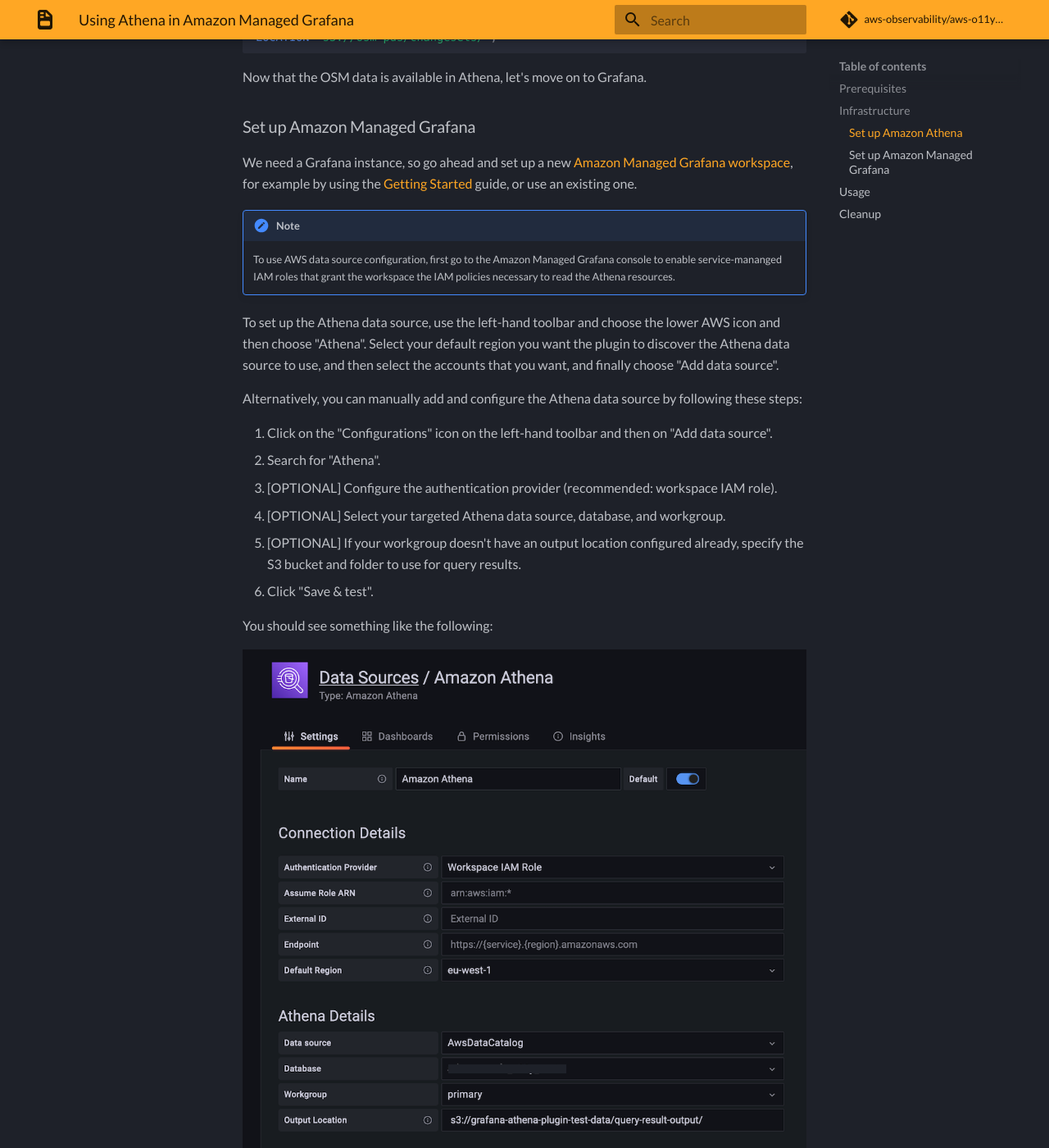
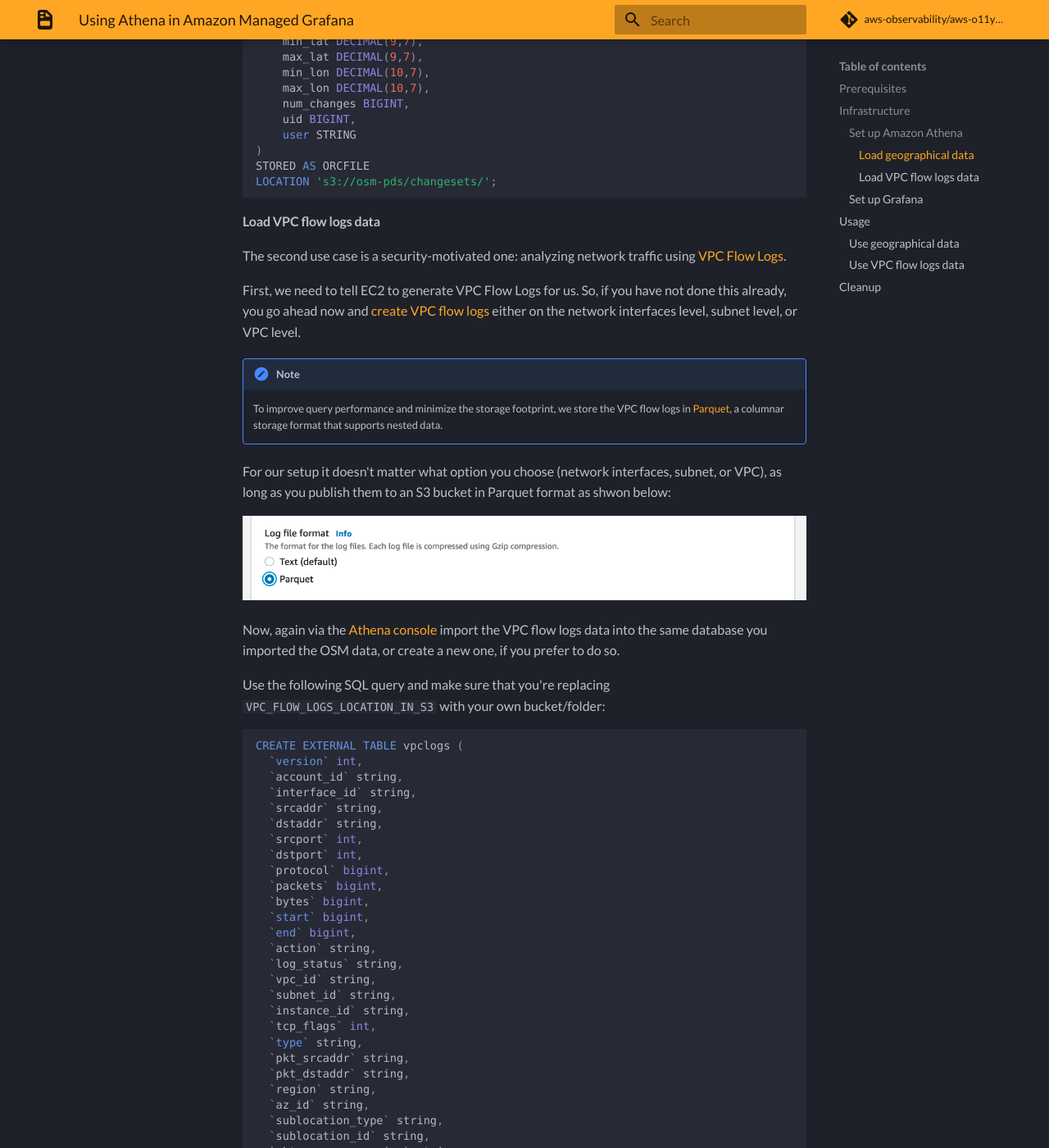
Before and after one commit to aws-observability/aws-o11y-recipes, an MkDocs documentation site: the page built from docs/recipes/amg-athena-plugin.md, in a window 1280 px wide and 1400 px high, scrolled down 2147 px. Shown: the whole window at 82% size. Built offline with MkDocs 1.6.1 and Material for MkDocs 9.7.7, drawn with Linux system fonts in a browser that asks for light colours; some web fonts are replaced; comment, search, counter and statistics services are not loaded; some of the changed text lies outside the part shown.

Commit message:
improves Athena plugin recipe

````diff
--- a/docs/recipes/amg-athena-plugin.md
+++ b/docs/recipes/amg-athena-plugin.md
@@ -20,17 +20,28 @@
 Let's first set up the necessary infrastructure.
 
 ### Set up Amazon Athena
-We will use [OpenStreetMap][osm] (OSM) data to demonstrate the usage of the
-Athena plugin. For that to work, we need to first get the OSM data into Athena.
 
-So, first off, create a new database in Athena. Go to the [Athena
-console][athena-console] and there use the following three
-SQL queries to import the OSM data into the database.
+We want to see how to use Athena in two different scenarios: one scenario around
+geographical data along with the Geomap plugin, and one in a security-relevant
+scenario around VPC flow logs.
+
+First, let's make sure Athena is set up and the datasets are loaded.
 
 !!! warning
     You have to use the Amazon Athena console to execute these queries. Grafana
 	in general has read-only access to the data sources, so can not be used
 	to create or update data.
+
+#### Load geographical data
+
+In this first use case we use a dataset from the [Registry of Open Data on AWS][awsod].
+More specifically, we will use [OpenStreetMap][osm] (OSM) to demonstrate
+the usage of the Athena plugin for a geographical data motivated use case.
+For that to work, we need to first get the OSM data into Athena.
+
+So, first off, create a new database in Athena. Go to the [Athena
+console][athena-console] and there use the following three
+SQL queries to import the OSM data into the database.
 
 Query 1:
 
@@ -97,9 +108,80 @@
 LOCATION 's3://osm-pds/changesets/';
 ```
 
-Now that the OSM data is available in Athena, let's move on to Grafana.
+#### Load VPC flow logs data
 
-### Set up Amazon Managed Grafana
+The second use case is a security-motivated one: analyzing network traffic
+using [VPC Flow Logs][vpcflowlogs].
+
+First, we need to tell EC2 to generate VPC Flow Logs for us. So, if you have
+not done this already, you go ahead now and [create VPC flow logs][createvpcfl]
+either on the network interfaces level, subnet level, or VPC level.
+
+!!! note
+    To improve query performance and minimize the storage footprint, we store
+    the VPC flow logs in [Parquet][parquet], a columnar storage format
+    that supports nested data.
+
+For our setup it doesn't matter what option you choose (network interfaces,
+subnet, or VPC), as long as you publish them to an S3 bucket in Parquet format
+as shwon below:
+
+![Screen shot of the EC2 console "Create flow log" panel](../images/ec2-vpc-flowlogs-creation.png)
+
+Now, again via the [Athena console][athena-console] import the VPC flow logs
+data into the same database you imported the OSM data, or create a new one,
+if you prefer to do so.
+
+Use the following SQL query and make sure that you're replacing
+`VPC_FLOW_LOGS_LOCATION_IN_S3` with your own bucket/folder:
+
+
+```sql
+CREATE EXTERNAL TABLE vpclogs (
+  `version` int,
+  `account_id` string,
+  `interface_id` string,
+  `srcaddr` string,
+  `dstaddr` string,
+  `srcport` int,
+  `dstport` int,
+  `protocol` bigint,
+  `packets` bigint,
+  `bytes` bigint,
+  `start` bigint,
+  `end` bigint,
+  `action` string,
+  `log_status` string,
+  `vpc_id` string,
+  `subnet_id` string,
+  `instance_id` string,
+  `tcp_flags` int,
+  `type` string,
+  `pkt_srcaddr` string,
+  `pkt_dstaddr` string,
+  `region` string,
+  `az_id` string,
+  `sublocation_type` string,
+  `sublocation_id` string,
+  `pkt_src_aws_service` string,
+  `pkt_dst_aws_service` string,
+  `flow_direction` string,
+  `traffic_path` int
+)
+STORED AS PARQUET
+LOCATION 'VPC_FLOW_LOGS_LOCATION_IN_S3'
+```
+
+For example, `VPC_FLOW_LOGS_LOCATION_IN_S3` could look something like the
+following if you're using the S3 bucket `allmyflowlogs`:
+
+```
+s3://allmyflowlogs/AWSLogs/12345678901/vpcflowlogs/eu-west-1/2021/
+```
+
+Now that the datasets are available in Athena, let's move on to Grafana.
+
+### Set up Grafana
 
 We need a Grafana instance, so go ahead and set up a new [Amazon Managed Grafana
 workspace][amg-workspace], for example by using the [Getting Started][amg-getting-started] guide,
@@ -110,12 +192,10 @@
     console to enable service-mananged IAM roles that grant the workspace the
     IAM policies necessary to read the Athena resources.
 
-
 To set up the Athena data source, use the left-hand toolbar and choose the
 lower AWS icon and then choose "Athena". Select your default region you want
 the plugin to discover the Athena data source to use, and then select the
 accounts that you want, and finally choose "Add data source".
-
 
 Alternatively, you can manually add and configure the Athena data source by
 following these steps:
@@ -134,11 +214,24 @@
 ![Screen shot of the Athena data source config](../images/amg-plugin-athena-ds.png)
 
 ## Usage
-The SQL query is as follows:
 
+And now let's look at how to use our Athena datasets from Grafana.
+
+### Use geographical data
+
+The [OpenStreetMap][osm] (OSM) data in Athena can answer a number of questions,
+such as "where are certain amenities". Let's see that in action.
+
+For example, a SQL query against the OSM dataset to list places that offer food
+in the Las Vegas region is as follows:
 
 ```sql
-SELECT tags['amenity'] as amenity, tags['name'] as name, tags['website'] as website, lat, lon from planet
+SELECT
+tags['amenity'] AS amenity,
+tags['name'] AS name,
+tags['website'] AS website,
+lat, lon
+FROM planet
 WHERE type = 'node'
   AND tags['amenity'] IN ('bar', 'pub', 'fast_food', 'restaurant')
   AND lon BETWEEN -115.5 AND -114.5
@@ -146,11 +239,43 @@
 LIMIT 500;
 ```
 
-You can import an example dashboard, available via
-[osm-sample-dashboard.json](./amg-athena-plugin/osm-sample-dashboard.json)
+!!!info
+    The Las Vegas region in above query is defined as everything with a latitude
+    between `36.1` and `36.3` as well as a longitude between `-115.5` and `-114.5`.
+	You could turn that into a set of variables (one for each corner) and make
+	the Geomap plugin adaptable to other regions.
+
+To visualize the OSM data using above query, you can import an example dashboard,
+available via [osm-sample-dashboard.json](./amg-athena-plugin/osm-sample-dashboard.json)
 that looks as follows:
 
 ![Screen shot of the OSM dashboard in AMG](../images/amg-osm-dashboard.png)
+
+!!!note
+    In above screen shot we use the Geomap visualization (in the left panel) to
+    plot the data points.
+
+### Use VPC flow logs data
+
+To analyze the VPC flow log data, detecting SSH and RDP traffic, use the
+following SQL query:
+
+```sql
+SELECT
+srcaddr, dstaddr, account_id, action, protocol, bytes, log_status
+FROM vpclogs
+WHERE
+srcport in (22, 3389)
+OR
+dstport IN (22, 3389)
+ORDER BY start ASC;
+```
+
+To visualize the VPC flow log data using above query, you can import an example dashboard,
+available via [vpcfl-sample-dashboard.json](./amg-athena-plugin/vpcfl-sample-dashboard.json)
+that looks as follows:
+
+![Screen shot of the VPC flow logs dashboard in AMG](../images/amg-vpcfl-dashboard.png)
 
 From here, you can use the following guides to create your own dashboard in
 Amazon Managed Grafana:
@@ -171,6 +296,10 @@
 [aws-cli]: https://docs.aws.amazon.com/cli/latest/userguide/cli-chap-install.html
 [aws-cli-conf]: https://docs.aws.amazon.com/cli/latest/userguide/cli-chap-configure.html
 [amg-getting-started]: https://aws.amazon.com/blogs/mt/amazon-managed-grafana-getting-started/
+[awsod]: https://registry.opendata.aws/
 [osm]: https://aws.amazon.com/blogs/big-data/querying-openstreetmap-with-amazon-athena/
+[vpcflowlogs]: https://docs.aws.amazon.com/vpc/latest/userguide/flow-logs.html
+[createvpcfl]: https://docs.aws.amazon.com/vpc/latest/userguide/flow-logs-s3.html#flow-logs-s3-create-flow-log
 [athena-console]: https://console.aws.amazon.com/athena/
 [amg-workspace]: https://console.aws.amazon.com/grafana/home#/workspaces
+[parquet]: https://github.com/apache/parquet-format
````
Also changed, not shown: docs/recipes/amg-athena-plugin/vpcfl-sample-dashboard.json (added, +187 -0 lines), docs/images/amg-vpcfl-dashboard.png (added), docs/images/ec2-vpc-flowlogs-creation.png (added).
